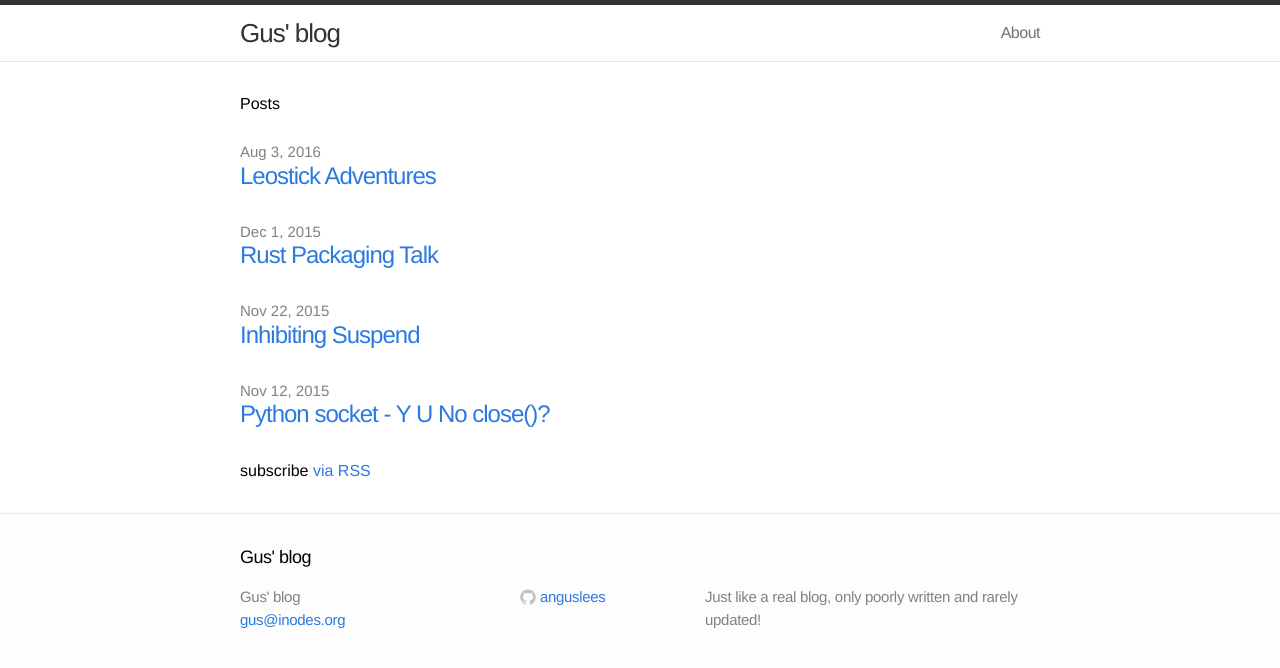
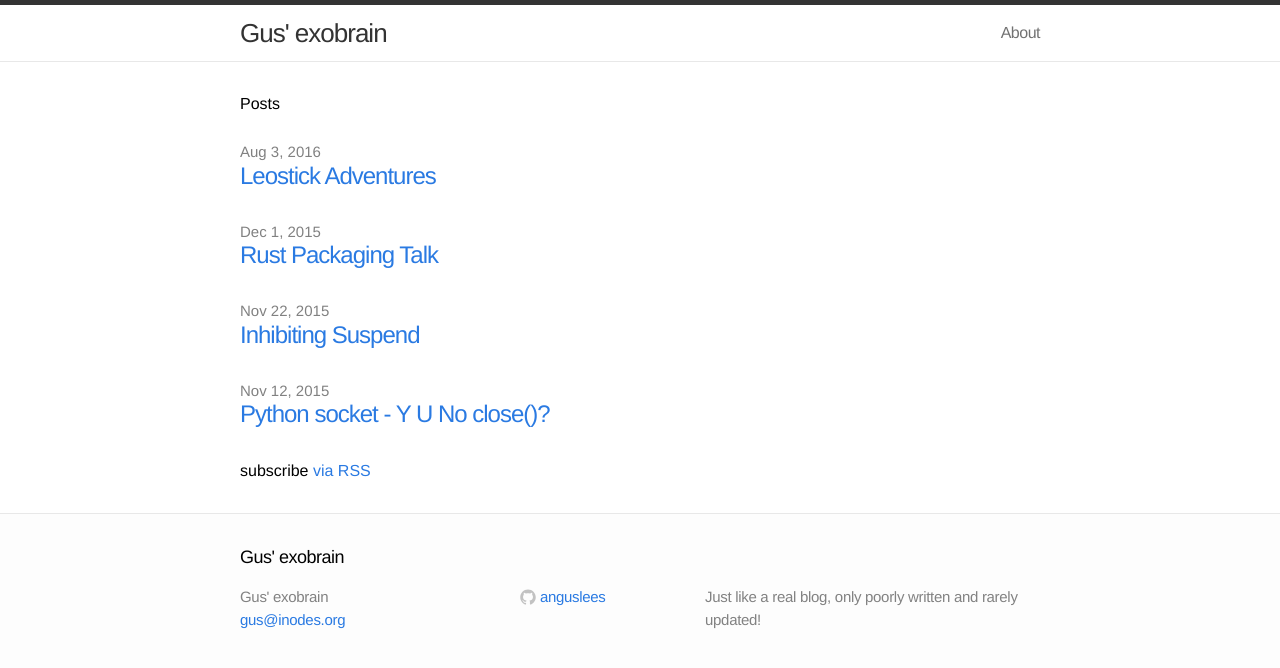
Before and after one commit to anguslees/anguslees.github.io, a Jekyll site: the page built from index.html, in a window 1280 px wide. Shown: the top 668 px of the page. Built offline with Jekyll 4.4.1, drawn with Linux system fonts in a browser that asks for light colours.

Commit message:
Change blog title

```diff
--- a/_config.yml
+++ b/_config.yml
@@ -1,5 +1,5 @@
 # Site settings
-title: Gus' blog
+title: Gus' exobrain
 email: gus@inodes.org
 description: "Just like a real blog, only poorly written and rarely updated!"
 baseurl: ""
```
